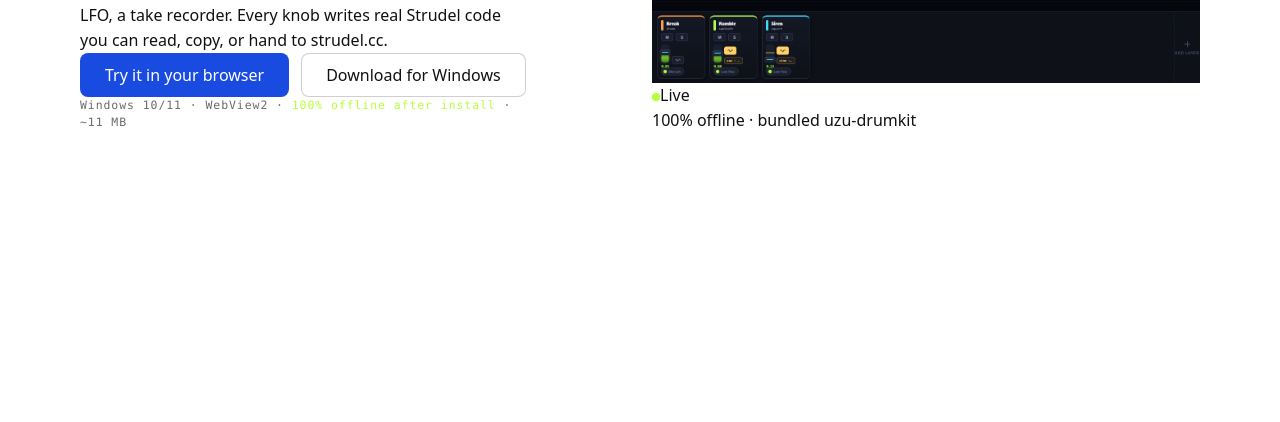
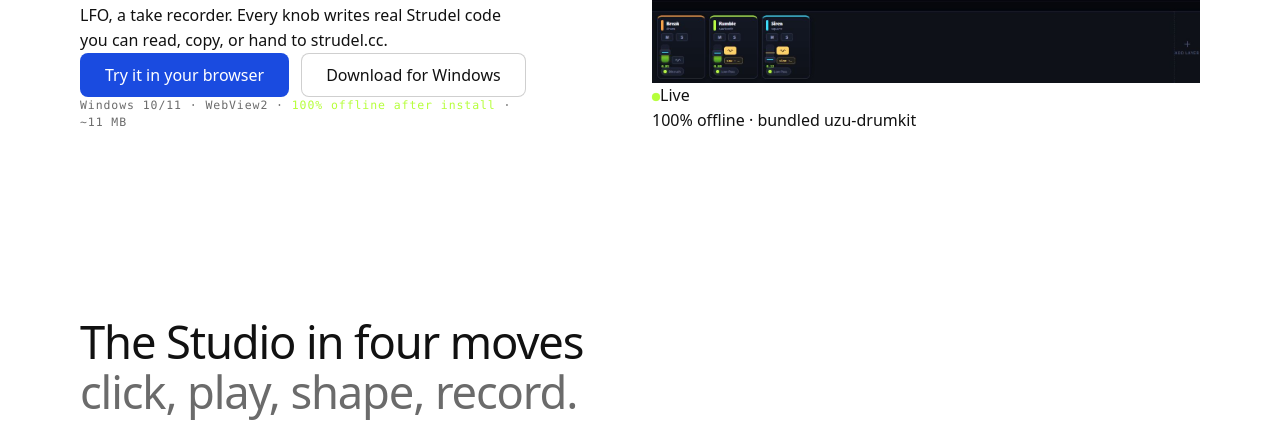
Before and after one commit to R3naldoCreates/strudel-studio, a website built with Vite: page docs/index.html in a window 1280 px wide. Shown: the part 400-822 px from the top of the page. Built offline with nearby package versions, Linux system fonts and the light colour scheme; a web font is replaced by a local one.

Commit message:
Site: remove locked full-screen sections, content-sized rhythm
Sections were all locked to exactly 100svh (the design-skill gate),
which left huge dead areas inside short sections. They now size to
content with a consistent 48-80px vertical rhythm.

```diff
--- a/docs/index.html
+++ b/docs/index.html
@@ -37,8 +37,15 @@
 <link rel="stylesheet" href="assets/ui/cards.css">
 <link rel="stylesheet" href="assets/backgrounds/backgrounds.css">
 <link rel="stylesheet" href="assets/layout/layout.css">
-<!-- Keep this <style> after the links: layout.css resets --ly-scale -->
 <style>
+/* ── tighter rhythm: sections size to content, not to one full screen ── */
+main > :is(section, .section), main > .band, footer.closing {
+  height: auto !important;
+  min-height: 0 !important;
+  padding: clamp(48px, 7vh, 80px) 0;
+}
+main > .hero { padding: clamp(64px, 10vh, 96px) 0 clamp(40px, 6vh, 72px); }
+
 :root {
   --p-bg: #18191b; --p-surface: #222427; --p-ink: #eff0f1; --p-muted: #c2c4c8;
   --p-accent: #ff4a1f; --p-accent-ink: #18191b; --p-action: #ff4a1f; --p-action-ink: #18191b;
```
